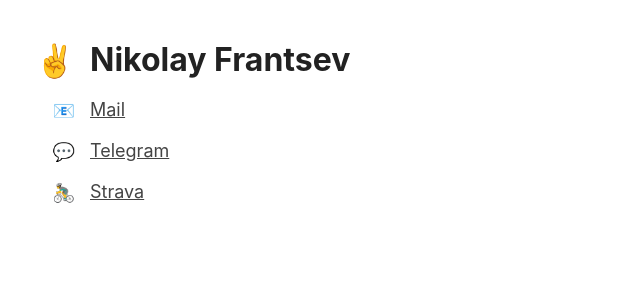
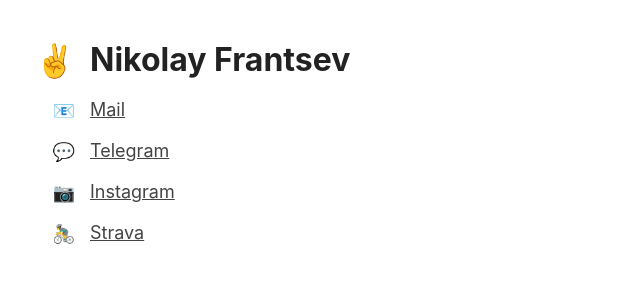
Before and after one commit to NikolayFrantsev/nikolayfrantsev.github.io, a plain HTML site: page index.html in a window 1280 px wide. Shown: the whole page, without its empty margins (0-640 px from the left). Drawn offline with Linux system fonts and the light colour scheme.

Commit message:
Add Instagram link

```diff
--- a/index.html
+++ b/index.html
@@ -9,7 +9,8 @@
 <h1>Nikolay Frantsev</h1>
 <li><a href="mailto:nikolay@frantsev.ru">Mail</a></li>
 <li><a href="https://telegram.me/NikolayFrantsev">Telegram</a></li>
-<li><a href="https://www.strava.com/athletes/21030388">Strava</a></li>
+<li><a href="https://www.instagram.com/NikolayFrantsev/">Instagram</a></li>
+<li><a href="https://www.strava.com/athletes/NikolayFrantsev">Strava</a></li>
 
 <script async src="https://www.googletagmanager.com/gtag/js?id=G-SG6WR60VCM"></script>
 <script>
--- a/styles.css
+++ b/styles.css
@@ -55,6 +55,9 @@
   content: '💬';
 }
 li:nth-of-type(3)::before {
+  content: '📷';
+}
+li:nth-of-type(4)::before {
   content: '🚴‍♂️';
 }
 
@@ -78,3 +81,6 @@
 li:nth-of-type(3) {
   animation: fade 1s 2s backwards;
 }
+li:nth-of-type(4) {
+  animation: fade 1s 2.5s backwards;
+}
```
